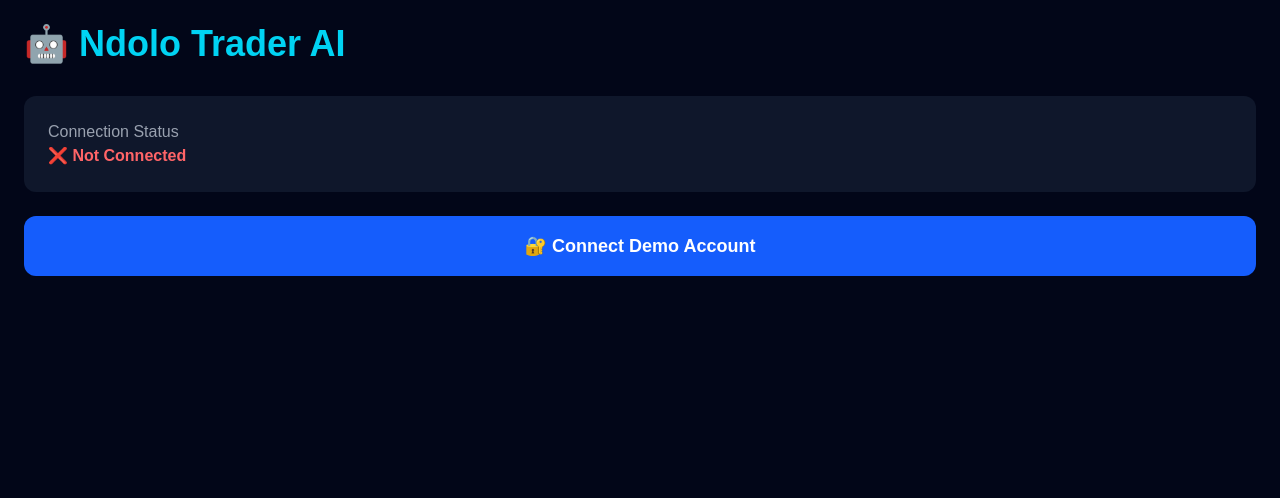
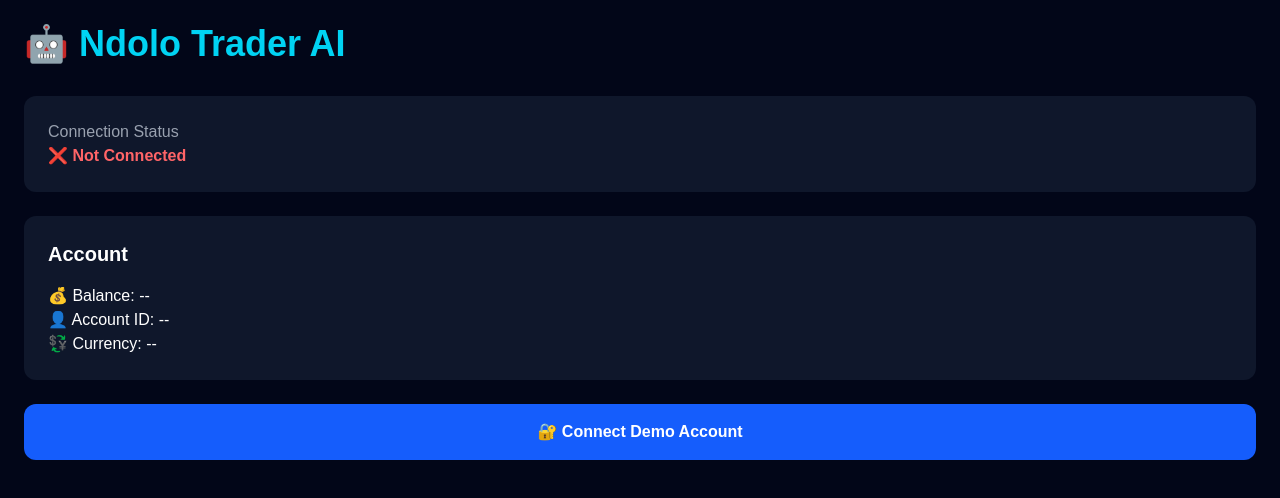
Before and after one commit to dylanpageedit-ctrl/ndolo-trader-ai, a Next.js app: page / in a window 1280 px wide. Shown: the top 498 px of the page. Built offline with nearby package versions, Linux system fonts and the light colour scheme; no server answers.

Commit message:
Add dashboard

```diff
--- a/app/page.tsx
+++ b/app/page.tsx
@@ -7,11 +7,18 @@ const CLIENT_ID = process.env.NEXT_PUBLIC_DERIV_APP_ID!;
 
 export default function Home() {
   const [connected, setConnected] = useState(false);
+  const [balance, setBalance] = useState("--");
+  const [accountId, setAccountId] = useState("--");
+  const [currency, setCurrency] = useState("--");
 
   useEffect(() => {
     const token = localStorage.getItem("deriv_token");
+
     if (token) {
       setConnected(true);
+      setBalance("Loading...");
+      setAccountId("Loading...");
+      setCurrency("Loading...");
     }
   }, []);
 
@@ -41,6 +48,9 @@ export default function Home() {
   const disconnect = () => {
     localStorage.removeItem("deriv_token");
     setConnected(false);
+    setBalance("--");
+    setAccountId("--");
+    setCurrency("--");
   };
 
   return (
@@ -52,26 +62,30 @@ export default function Home() {
       <div className="bg-slate-900 rounded-xl p-6 mb-6">
         <h2 className="text-gray-400">Connection Status</h2>
 
-        <p
-          className={`font-bold ${
-            connected ? "text-green-400" : "text-red-400"
-          }`}
-        >
+        <p className={connected ? "text-green-400 font-bold" : "text-red-400 font-bold"}>
           {connected ? "✅ Connected" : "❌ Not Connected"}
         </p>
+      </div>
+
+      <div className="bg-slate-900 rounded-xl p-6 mb-6">
+        <h2 className="text-xl font-bold mb-4">Account</h2>
+
+        <p>💰 Balance: {balance}</p>
+        <p>👤 Account ID: {accountId}</p>
+        <p>💱 Currency: {currency}</p>
       </div>
 
       {!connected ? (
         <button
           onClick={connectDemo}
-          className="w-full bg-blue-600 hover:bg-blue-700 p-4 rounded-xl font-bold text-lg"
+          className="w-full bg-blue-600 hover:bg-blue-700 p-4 rounded-xl font-bold"
         >
           🔐 Connect Demo Account
         </button>
       ) : (
         <button
           onClick={disconnect}
-          className="w-full bg-red-600 hover:bg-red-700 p-4 rounded-xl font-bold text-lg"
+          className="w-full bg-red-600 hover:bg-red-700 p-4 rounded-xl font-bold"
         >
           Disconnect
         </button>
--- a/package.json
+++ b/package.json
@@ -9,6 +9,7 @@
     "lint": "eslint"
   },
   "dependencies": {
+    "@deriv/deriv-api": "^1.0.15",
     "next": "16.2.10",
     "oauth4webapi": "^3.8.6",
     "react": "19.2.4",
```
Also changed, not shown: 1 other file (tests, documents, lock files or other folders).
